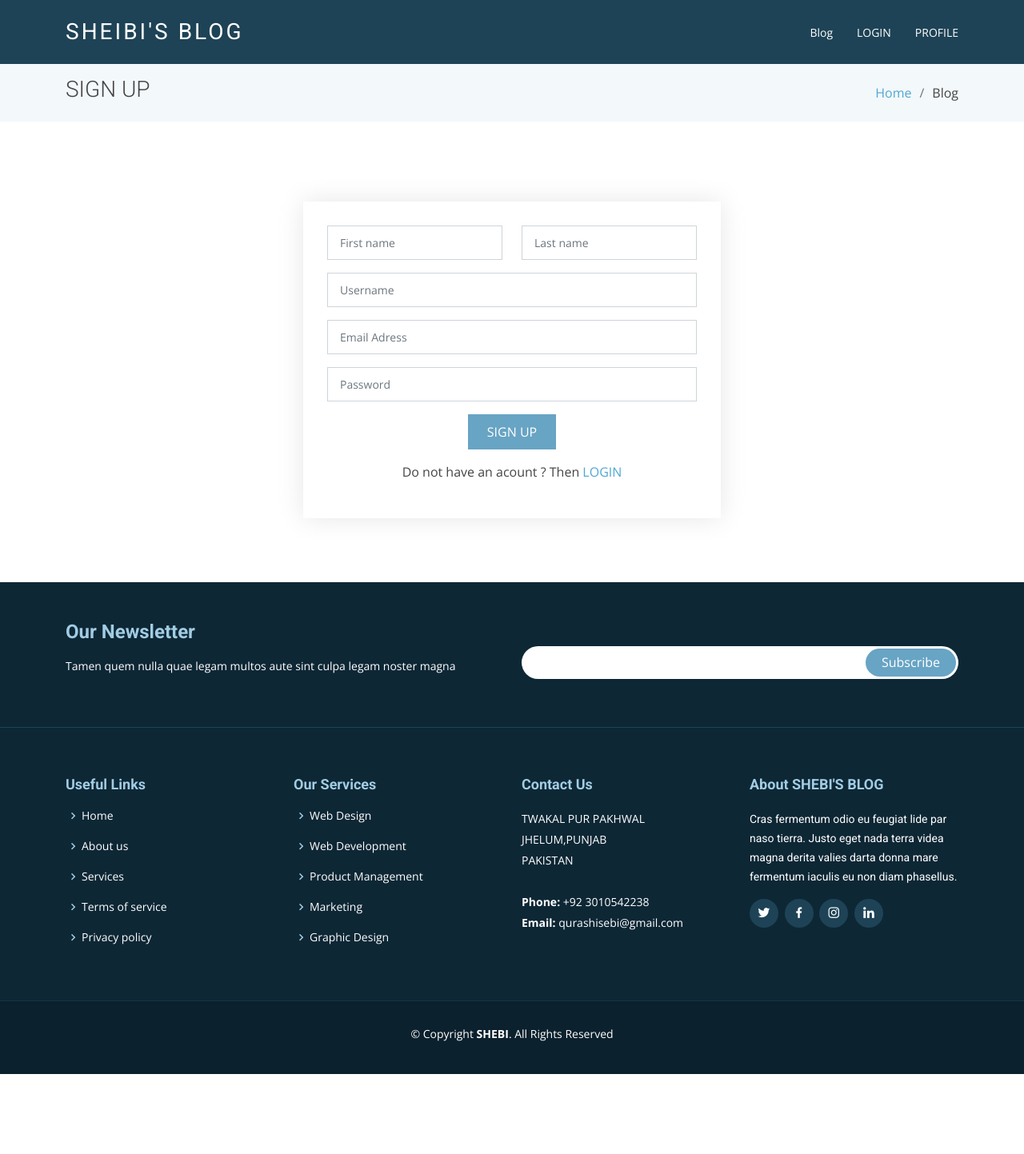
After one commit to Shebi017/MyBlog, a Django app: page /signup/ in a window 1280 px wide. The commit adds this page. Shown: the whole page at 80% size. Run offline with Django 3.2, Linux system fonts and the light colour scheme; some libraries are stand-ins or nearby versions.

Commit message:
branch1 initial commit

```diff
--- a/Post/urls.py
+++ b/Post/urls.py
@@ -3,5 +3,7 @@ from . import views
 
 urlpatterns =[
     path('',views.index,name="index"),
-    path('detail/<int:pk>/',views.detail,name="detail")
+    path('detail/<int:pk>/',views.detail,name="detail"),
+    path('signup/',views.signup,name="signup"),
+    path('login/',views.userLogin,name="login"),
 ]
--- a/Post/views.py
+++ b/Post/views.py
@@ -71,3 +71,13 @@ def detail(request,pk):
         'count_comments':count_comments,
     }
     return render(request,"detail.html",context)
+
+
+
+
+def signup(request):
+    return render(request,"signup.html")
+
+
+def userLogin(request):
+    return render(request, "login.html")
--- a/templates/base.html
+++ b/templates/base.html
@@ -40,9 +40,9 @@
       <nav id="navbar" class="navbar">
         <ul>
           <li><a class="" href="#">Blog</a></li>
-          <li><a href="#">About</a></li>
+          <li><a href="/login/">LOGIN</a></li>
           <!-- <li><a href="services.html">Services</a></li> -->
-          <li><a href="#">Portfolio</a></li>
+          <li><a href="#">PROFILE</a></li>
           <!-- <li><a href="contact.html">LOGIN</a></li> -->
         </ul>
         <i class="bi bi-list mobile-nav-toggle"></i>
--- /dev/null
+++ b/templates/signup.html
@@ -0,0 +1,49 @@
+{% extends 'base.html' %}
+
+{% block header %}
+SIGN UP
+{% endblock header %}
+
+{% block form %}
+
+ <!-- ======= SIGN UP Section ======= -->
+ <section class="contact" data-aos="fade-up" data-aos-easing="ease-in-out" data-aos-duration="500">
+    <div class="container">
+
+      <div class="row">
+        <div class="offset-md-3  col-lg-6">
+          <form  class="php-email-form">
+            <div class="row">
+              <div class="col-md-6 form-group">
+                <input type="text" name="fname" class="form-control" id="name" placeholder="First name" required>
+              </div>
+              <div class="col-md-6 form-group">
+                <input type="text" name="lname" class="form-control" id="name" placeholder="Last name" required>
+              </div>
+            </div>
+            <div class="form-group mt-3">
+              <input type="text" class="form-control" name="username" id="subject" placeholder="Username" required>
+            </div>
+            <div class="form-group mt-3">
+              <input type="email" class="form-control" name="email" id="subject" placeholder="Email Adress" required>
+            </div>
+            <div class="form-group mt-3">
+              <input type="password" class="form-control" name="password" id="subject" placeholder="Password" required>
+            </div>
+            <div class="my-3">
+              <div class="loading">Loading</div>
+              <div class="error-message"></div>
+              <div class="sent-message">Your message has been sent. Thank you!</div>
+            </div>
+            <div class="text-center"><button type="submit">SIGN UP</button></div>
+            <p class="text-center mt-3"> Do not have an acount ? Then <a href="/login">LOGIN </a> </p>
+          </form>
+
+        </div>
+
+      </div>
+
+    </div>
+  </section><!-- End SIGN UP Section -->
+
+{% endblock form %}
```
Also changed, not shown: other parts of templates/base.html (+4 -44 lines), templates/detail.html (+51 -0 lines), templates/index.html (+51 -0 lines), templates/login.html (added, +38 -0 lines).
